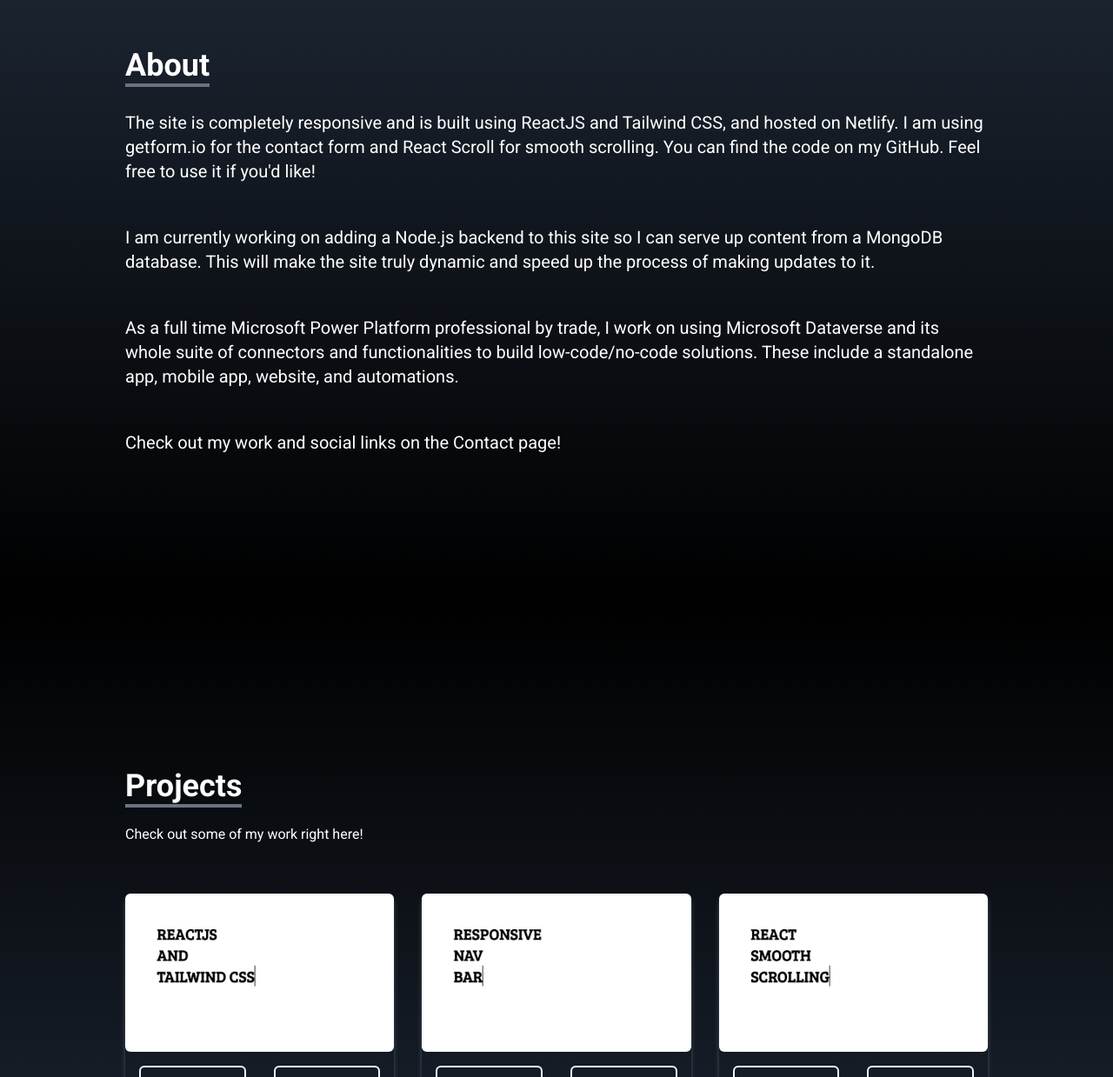
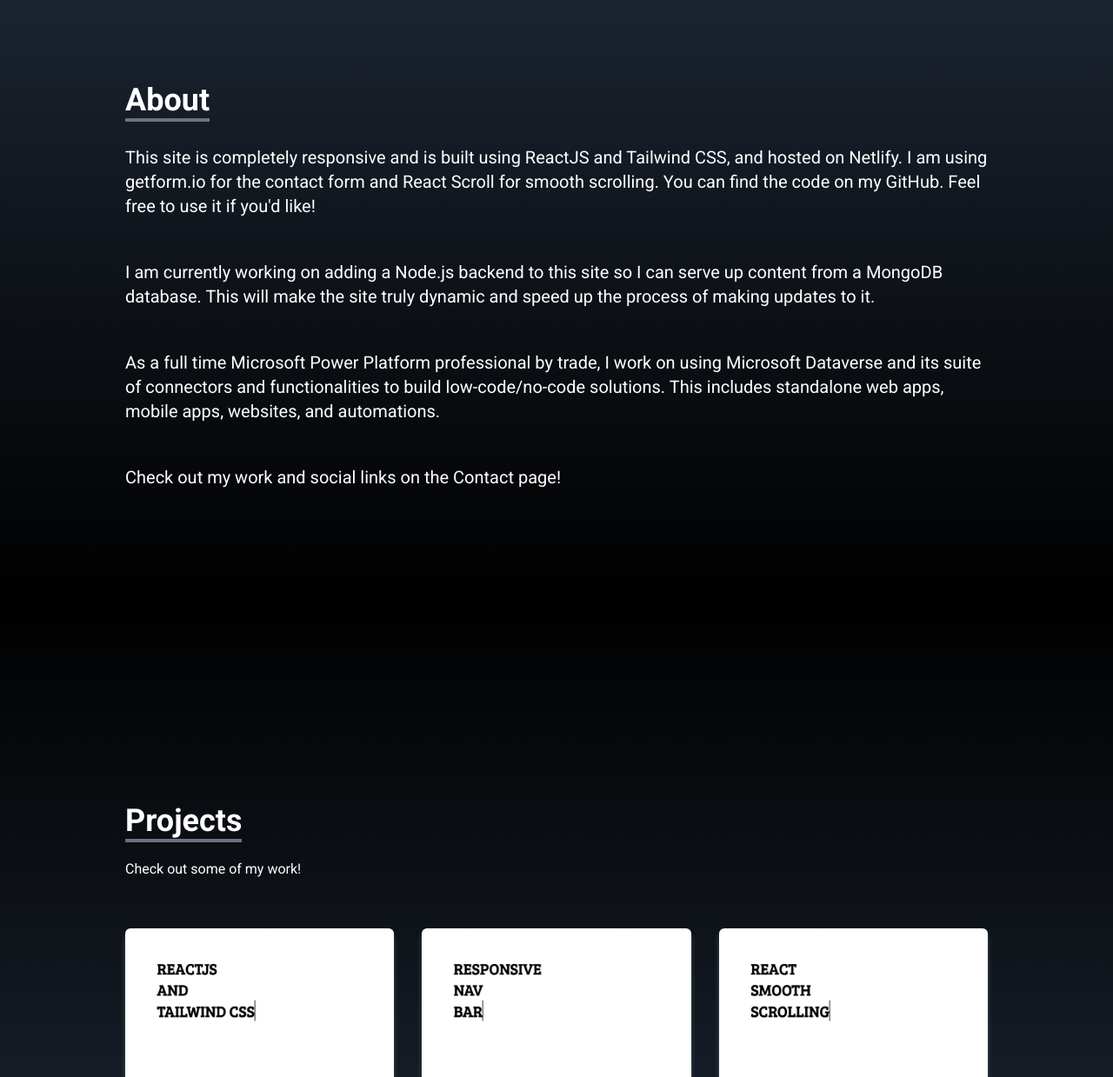
Before and after one commit to aditya-xyz/website_frontend, a React (Create React App) app: page / in a window 1280 px wide. Shown: the part 911-2150 px from the top of the page at 87% size. Built offline with nearby package versions, Linux system fonts and the light colour scheme.

Commit message:
More fixes to responsiveness for scaled up desktop displays

```diff
--- a/src/components/About.jsx
+++ b/src/components/About.jsx
@@ -4,7 +4,7 @@
   return (
     <div
       name="about"
-      className="pt-20 md:pt-0 w-full min-h-screen bg-gradient-to-b from-gray-800 to-black text-white md:h-screen"
+      className="pt-20 w-full min-h-screen bg-gradient-to-b from-gray-800 to-black text-white md:h-screen"
     >
       <div className="max-w-screen-lg p-4 mx-auto flex flex-col justify-center w-full h-full">
         <div className="pb-8">
@@ -13,7 +13,7 @@
           </p>
         </div>
         <p className="text-xl">
-          The site is completely responsive and is built using ReactJS and
+          This site is completely responsive and is built using ReactJS and
           Tailwind CSS, and hosted on Netlify. I am using getform.io for the
           contact form and React Scroll for smooth scrolling. You can find the
           code on my GitHub. Feel free to use it if you'd like!
@@ -29,9 +29,9 @@
         <br />
         <p className="text-xl">
           As a full time Microsoft Power Platform professional by trade, I work
-          on using Microsoft Dataverse and its whole suite of connectors and
-          functionalities to build low-code/no-code solutions. These include a
-          standalone app, mobile app, website, and automations.
+          on using Microsoft Dataverse and its suite of connectors and
+          functionalities to build low-code/no-code solutions. This includes
+          standalone web apps, mobile apps, websites, and automations.
         </p>
         <br />
         <br />
--- a/src/components/Contact.jsx
+++ b/src/components/Contact.jsx
@@ -50,7 +50,7 @@
   return (
     <div
       name="contact"
-      className="w-full pt-20 md:pt-0 min-h-screen bg-gradient-to-b from-black to-gray-800 p-4 text-white md:h-screen"
+      className="w-full pt-20 min-h-screen bg-gradient-to-b from-black to-gray-800 p-4 text-white md:h-screen"
     >
       <div className="flex flex-col p-4 justify-center max-w-screen-lg mx-auto h-full">
         <div className="pb-8">
--- a/src/components/Experience.jsx
+++ b/src/components/Experience.jsx
@@ -62,14 +62,14 @@
   return (
     <div
       name="experience"
-      className="pt-20 md:pt-0 min-h-screen bg-gradient-to-b from-gray-800 to-black w-full md:h-screen"
+      className="pt-20 min-h-screen bg-gradient-to-b from-gray-800 to-black w-full md:h-screen"
     >
       <div className="flex flex-col max-w-screen-lg mx-auto p-4 justify-center w-full h-full text-white">
         <div>
           <p className="text-4xl font-bold border-b-4 border-gray-500 p-2 inline">
             Experience
           </p>
-          <p className="py-6">These are the technologies I have worked with</p>
+          <p className="py-6">These are the technologies I have worked with.</p>
         </div>
         <div className="w-full grid grid-cols-2 sm:grid-cols-3 gap-8 text-center py-8 px-12 sm:px-0">
           {technologies.map(({ id, src, title, style }) => (
--- a/src/components/Projects.jsx
+++ b/src/components/Projects.jsx
@@ -33,14 +33,14 @@
   return (
     <div
       name="projects"
-      className="pt-20 md:pt-0 min-h-screen bg-gradient-to-b from-black to-gray-800 w-full text-white md:h-screen"
+      className="pt-20 min-h-screen bg-gradient-to-b from-black to-gray-800 w-full text-white md:h-screen"
     >
       <div className="flex flex-col max-w-screen-lg p-4 mx-auto justify-center w-full h-full">
         <div className="pb-8">
           <p className="text-4xl font-bold inline border-b-4 border-gray-500">
             Projects
           </p>
-          <p className="py-6">Check out some of my work right here!</p>
+          <p className="py-6">Check out some of my work!</p>
         </div>
 
         <div className="grid sm:grid-cols-2 md:grid-cols-3 gap-8 px-12 sm:px-0">
```
